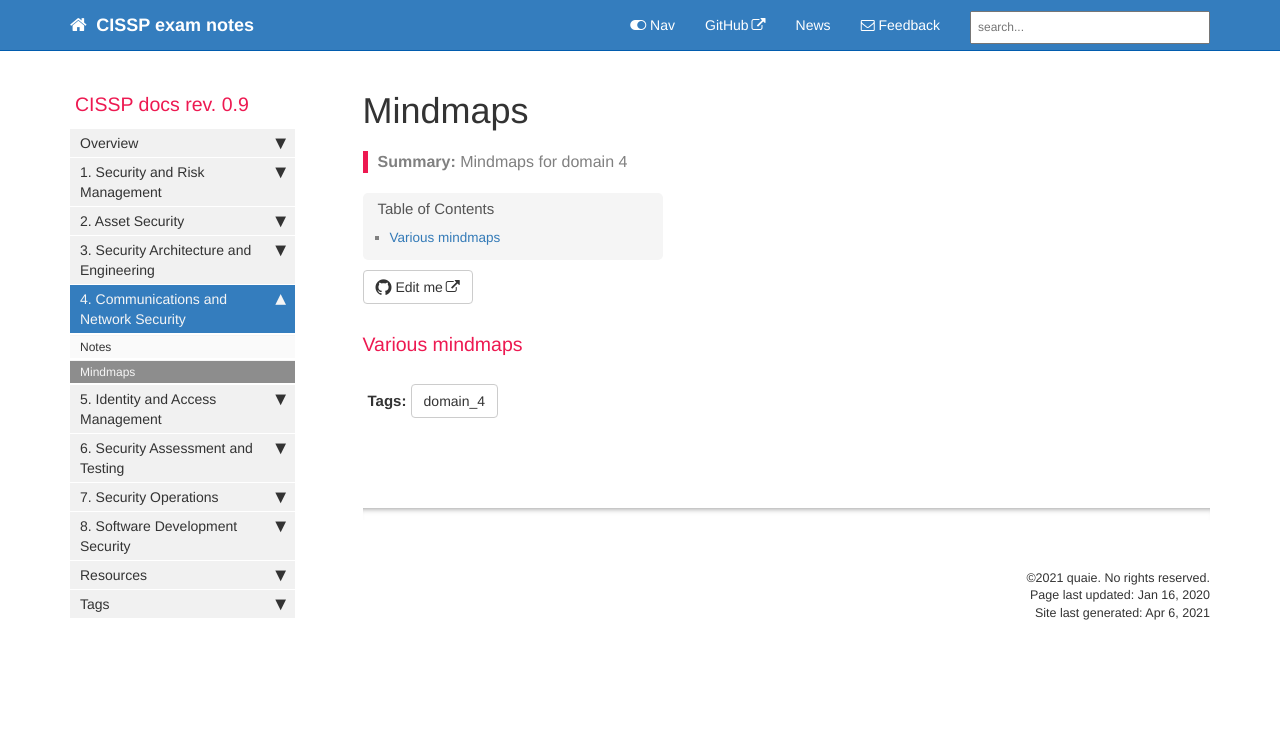
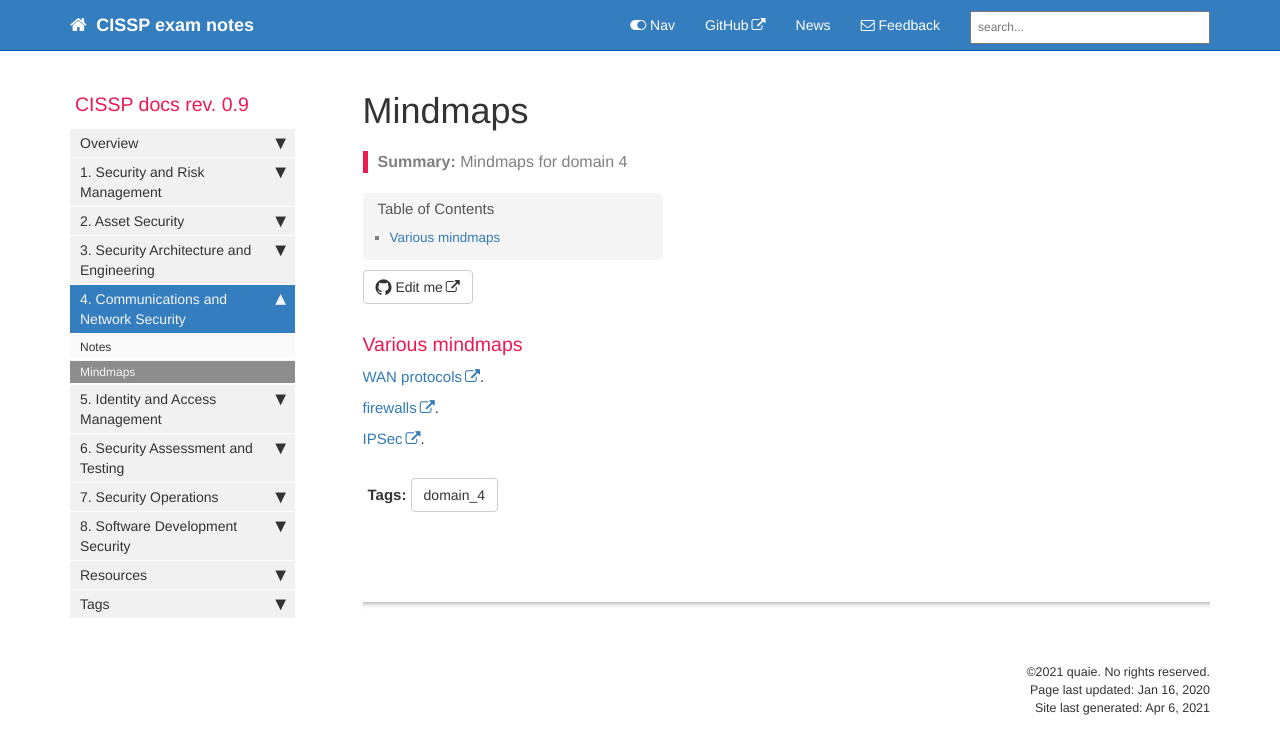
Before and after one commit to quaie/cissp, a Jekyll site: the page built from pages/mydoc/4_mindmaps.md, in a window 1280 px wide. Shown: the top 754 px of the page. Built offline with Jekyll 4.4.1, drawn with Linux system fonts in a browser that asks for light colours; comment, search, counter and statistics services are not loaded.

Commit message:
Update 4_mindmaps.md

```diff
--- a/pages/mydoc/4_mindmaps.md
+++ b/pages/mydoc/4_mindmaps.md
@@ -11,6 +11,11 @@ folder: mydoc
 
 ### Various mindmaps
 
+[WAN protocols](https://gitmind.com/app/doc/fb345900){:target="_blank"}.
+
+[firewalls](https://gitmind.com/app/doc/ab445923){:target="_blank"}.
+
+[IPSec](https://gitmind.com/app/doc/ea01938947){:target="_blank"}.
 
 
 {% include links.html %}
```
